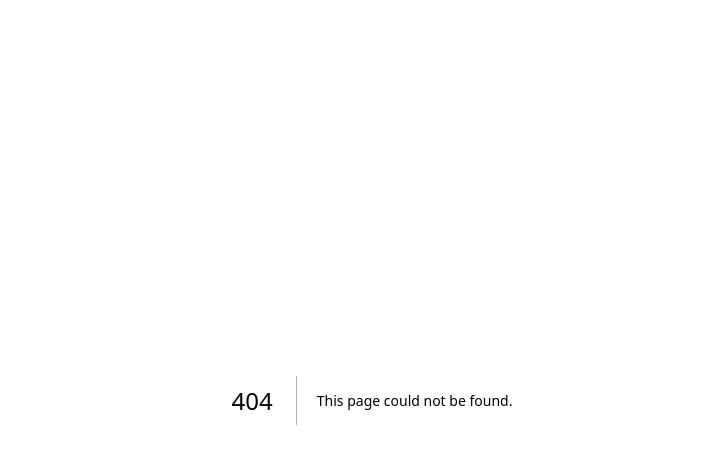
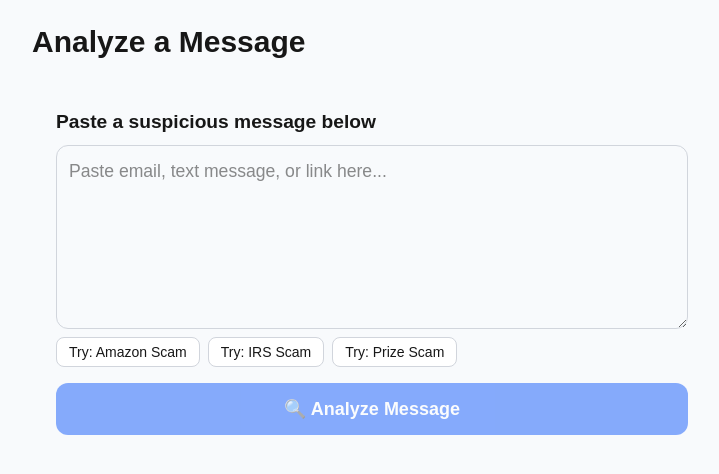
Before and after one commit to akhilm1708/BISVHacks26, a Next.js app in the folder scamsaver_bisvhacks26/: page /analyze in a window 1280 px wide. Before the commit this address had no page. Shown: the top 474 px of the page, without its empty margins (268-987 px from the left). Built offline with nearby package versions, Linux system fonts and the light colour scheme.

Commit message:
Deleted RiskMeter.tsx

```diff
--- /dev/null
+++ b/scamsaver_bisvhacks26/app/analyze/page.tsx
@@ -0,0 +1,12 @@
+import MessageAnalyzer from '@/components/MessageAnalyzer'
+
+export default function AnalyzePage() {
+  return (
+    <div className="min-h-screen bg-[#f8fafc] p-6">
+      <div className="max-w-[680px] mx-auto">
+        <h1 className="text-3xl font-extrabold mb-6">Analyze a Message</h1>
+        <MessageAnalyzer />
+      </div>
+    </div>
+  )
+}
--- /dev/null
+++ b/scamsaver_bisvhacks26/components/MessageAnalyzer.tsx
@@ -0,0 +1,147 @@
+'use client'
+
+import { useState } from 'react'
+import RiskMeter from '@/components/RiskMeter'
+
+type ScamResult = {
+  scam_probability: number
+  risk_level: string
+  scam_type: string
+  reason: string
+  suspicious_phrases: string[]
+  recommended_action: string
+}
+
+const PRE_FILLS = [
+  {
+    label: 'Try: Amazon Scam',
+    text: "Your Amazon account has been locked. Click here immediately to verify your information or your account will be permanently deleted.",
+  },
+  {
+    label: 'Try: IRS Scam',
+    text: "This is the IRS. You owe back taxes and will be arrested unless you call us back immediately at 1-800-555-0199.",
+  },
+  {
+    label: 'Try: Prize Scam',
+    text: "Congratulations! You've won a $500 Walmart gift card. Enter your credit card details to claim your prize now.",
+  },
+] as const
+
+export default function MessageAnalyzer() {
+  const [message, setMessage] = useState('')
+  const [result, setResult] = useState<ScamResult | null>(null)
+  const [loading, setLoading] = useState(false)
+  const [error, setError] = useState<string | null>(null)
+
+  async function handleSubmit() {
+    setLoading(true)
+    setError(null)
+    setResult(null)
+    try {
+      const res = await fetch('/api/analyze', {
+        method: 'POST',
+        headers: { 'Content-Type': 'application/json' },
+        body: JSON.stringify({ message }),
+      })
+      const data = await res.json()
+      if (!res.ok) throw new Error(data.error ?? 'Analysis failed')
+      setResult(data)
+    } catch (err: unknown) {
+      setError(err instanceof Error ? err.message : 'Something went wrong')
+    } finally {
+      setLoading(false)
+    }
+  }
+
+  return (
+    <div className="max-w-[680px] mx-auto p-6 flex flex-col">
+      <label className="text-[1.2rem] font-bold mb-2 block">
+        Paste a suspicious message below
+      </label>
+
+      <textarea
+        rows={6}
+        value={message}
+        onChange={(e) => setMessage(e.target.value)}
+        className="w-full text-[1.1rem] rounded-xl border border-gray-300 p-3 resize-y"
+        placeholder="Paste email, text message, or link here..."
+      />
+
+      <div className="flex flex-row gap-2 flex-wrap mt-2">
+        {PRE_FILLS.map(({ label, text }) => (
+          <button
+            key={label}
+            type="button"
+            onClick={() => setMessage(text)}
+            className="text-sm px-3 py-1 rounded-lg border border-gray-300 bg-white hover:bg-gray-50"
+          >
+            {label}
+          </button>
+        ))}
+      </div>
+
+      <button
+        type="button"
+        onClick={handleSubmit}
+        disabled={loading || message.trim() === ''}
+        className="w-full py-3 text-lg bg-blue-600 hover:bg-blue-700 disabled:opacity-50 disabled:cursor-not-allowed text-white rounded-xl font-semibold mt-4"
+      >
+        {loading ? 'Analyzing...' : '🔍 Analyze Message'}
+      </button>
+
+      {loading && (
+        <div className="flex flex-col items-center gap-3 mt-6">
+          <div
+            className="animate-spin border-4 border-blue-500 border-t-transparent rounded-full w-8 h-8"
+            aria-hidden
+          />
+          <p className="text-gray-600">Analyzing with AI...</p>
+        </div>
+      )}
+
+      {error && (
+        <div className="bg-red-50 border border-red-300 rounded-xl p-4 mt-4 text-red-800">
+          {error}
+        </div>
+      )}
+
+      {result !== null && !loading && (
+        <div className="mt-6">
+          <RiskMeter probability={result.scam_probability} />
+
+          <div className="bg-white rounded-xl border border-gray-200 p-5 mt-4">
+            <h3 className="font-bold text-[1.1rem] mb-2">Why this might be a scam</h3>
+            <p className="text-gray-700">{result.reason}</p>
+          </div>
+
+          <div className="bg-white rounded-xl border border-gray-200 p-5 mt-4">
+            <h3 className="font-bold text-[1.1rem] mb-2">Suspicious phrases found</h3>
+            {result.suspicious_phrases.length > 0 ? (
+              <div className="flex flex-wrap gap-1">
+                {result.suspicious_phrases.map((phrase) => (
+                  <span
+                    key={phrase}
+                    className="bg-red-100 text-red-700 px-2 py-0.5 rounded-full text-sm"
+                  >
+                    {phrase}
+                  </span>
+                ))}
+              </div>
+            ) : (
+              <p className="text-gray-500">No specific phrases flagged.</p>
+            )}
+          </div>
+
+          <div className="bg-white rounded-xl border border-gray-200 p-5 mt-4">
+            <h3 className="font-bold text-[1.1rem] mb-2">What you should do</h3>
+            <div className="bg-green-50 border border-green-200 rounded-lg p-3 text-gray-800">
+              {result.recommended_action}
+            </div>
+          </div>
+
+          <div id="audio-warning-slot" />
+        </div>
+      )}
+    </div>
+  )
+}
```
